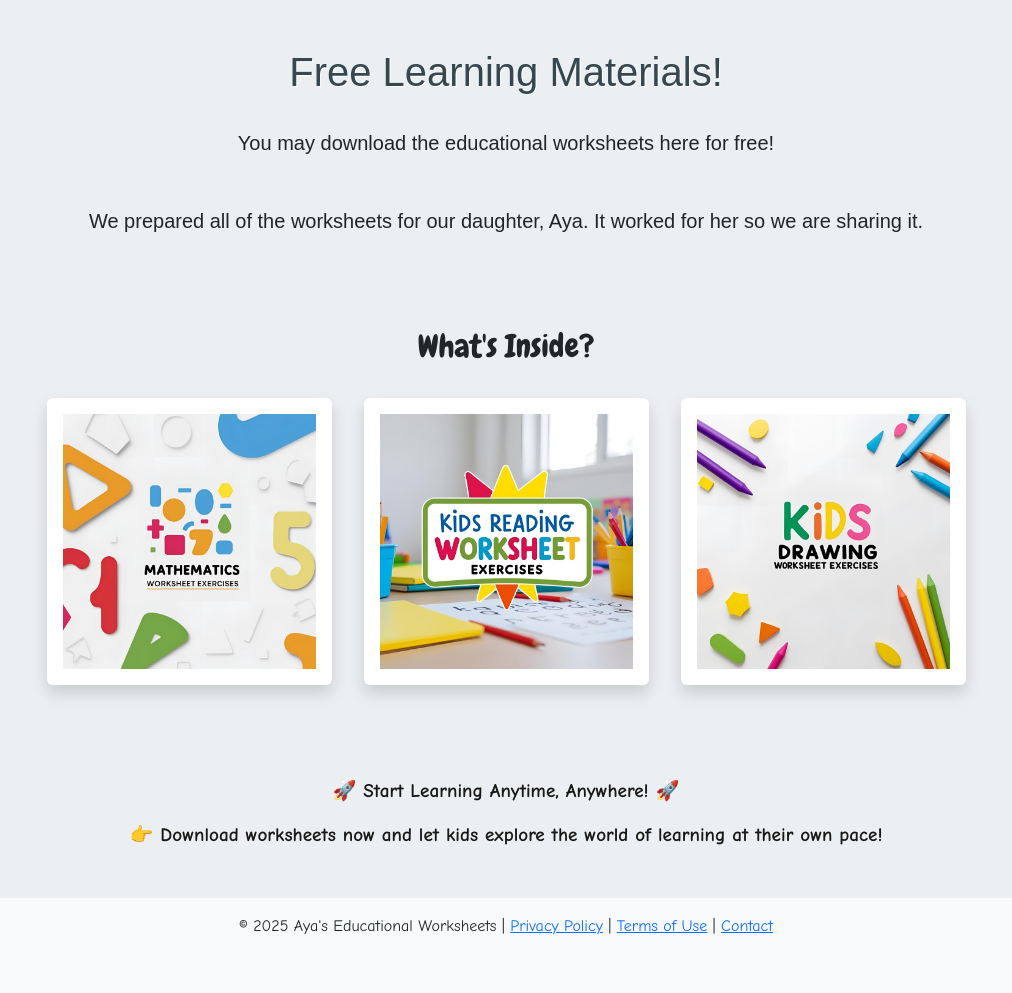
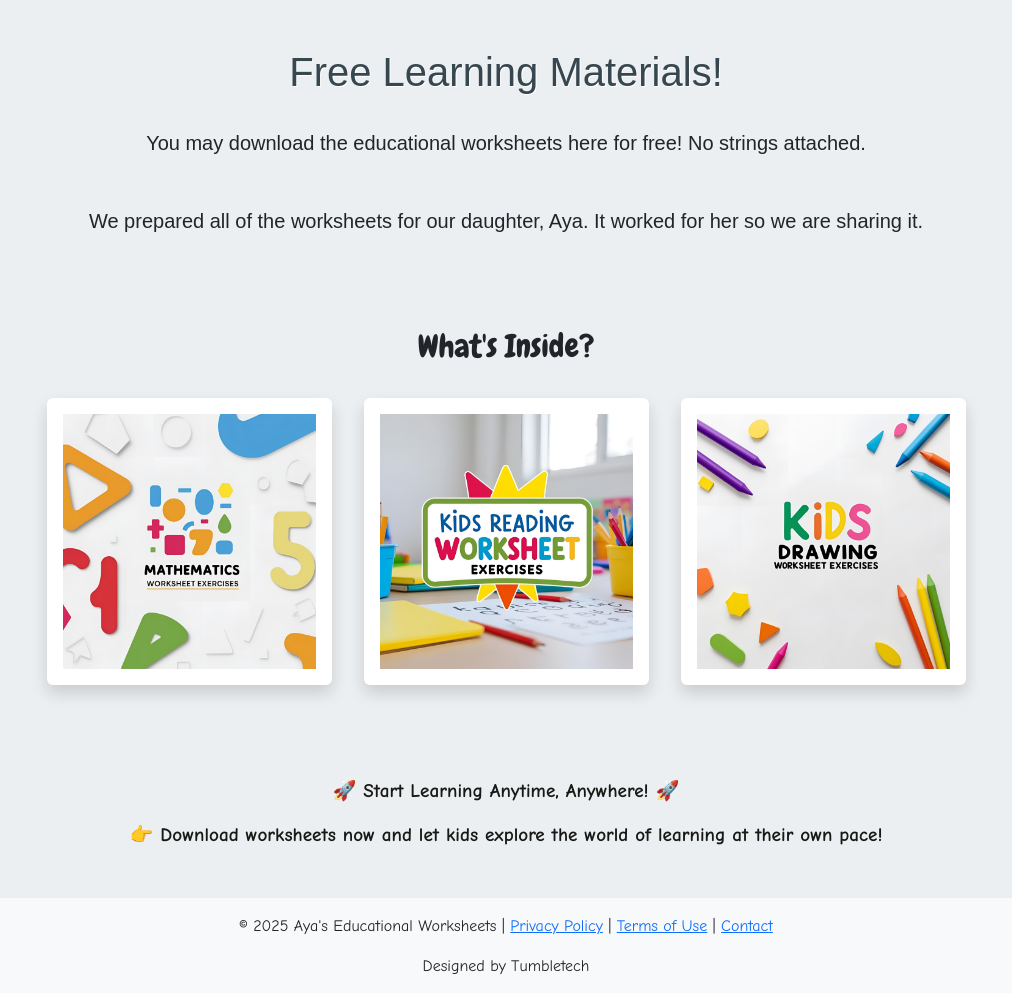
Before and after one commit to tumbletech/ayaspracticeworksheets, a plain HTML site: page index.html in a window 1280 px wide. Shown: the part 260-1253 px from the top of the page, without its empty margins (134-1146 px from the left). Drawn offline with nearby package versions, Linux system fonts and the light colour scheme; a script that the page names is missing; a web font is replaced by a local one.

Commit message:
Add files via upload

```diff
--- a/index.html
+++ b/index.html
@@ -52,7 +52,7 @@
         <div class="container my-5 text-center" style="padding-top: 20px;" id="key-features">
             <div class="row gap-3">
                 <h1 class="welcome2">Free Learning Materials!</h3>
-                    <p class="p-2">You may download the educational worksheets here for free!</p>
+                    <p class="p-2">You may download the educational worksheets here for free! No strings attached.</p>
                     <p class="p-2">We prepared all of the worksheets for our daughter, Aya. It worked for her so we are sharing it.</p>
                 <!---<div class="col-md-3 p-3 bg-white rounded shadow">
                     <h3>Free Learning Materials</h3>
@@ -100,6 +100,7 @@
 
     <footer class="text-center p-3 mt-4 bg-light">
         <p>© 2025 Aya's Educational Worksheets | <a href="#">Privacy Policy</a> | <a href="#">Terms of Use</a> | <a href="#">Contact</a></p>
+        <p>Designed by Tumbletech</p>
     </footer>
 
 
```
